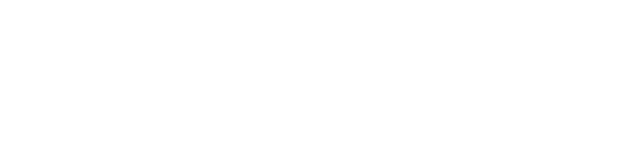
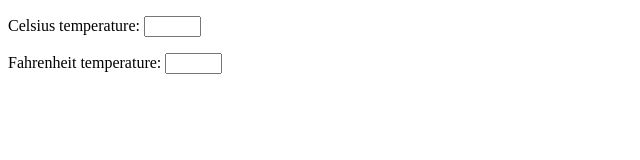
Before and after one commit to sylviajebet/temperature, a plain HTML site: page index.html in a window 1280 px wide. Shown: the whole page, without its empty margins (0-640 px from the left). Drawn offline with Linux system fonts and the light colour scheme.

Commit message:
Form added

```diff
--- a/index.html
+++ b/index.html
@@ -4,6 +4,13 @@
         <title>Temperature Converter</title>
     </head>
     <body>
-
+        <form id="cool">
+            <p>Celsius temperature:
+                <input type="text" id="textTempC" size="4" onchange=""/>
+            </p>
+            <p>Fahrenheit temperature:
+                <input type="text" id="textTempF" size="4" onchange=""/>
+            </p>
+        </form>
     </body>
 </html>
```
